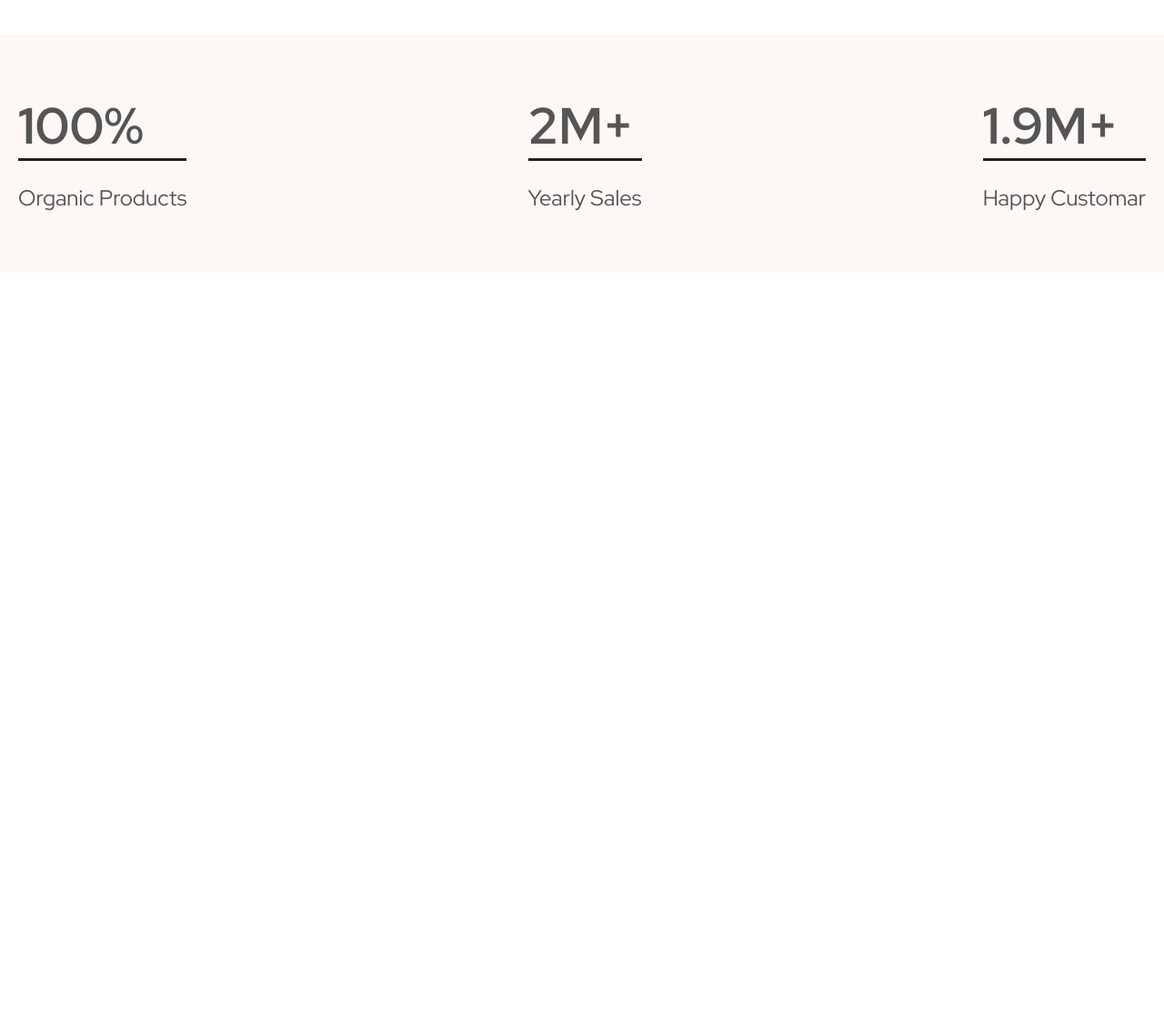
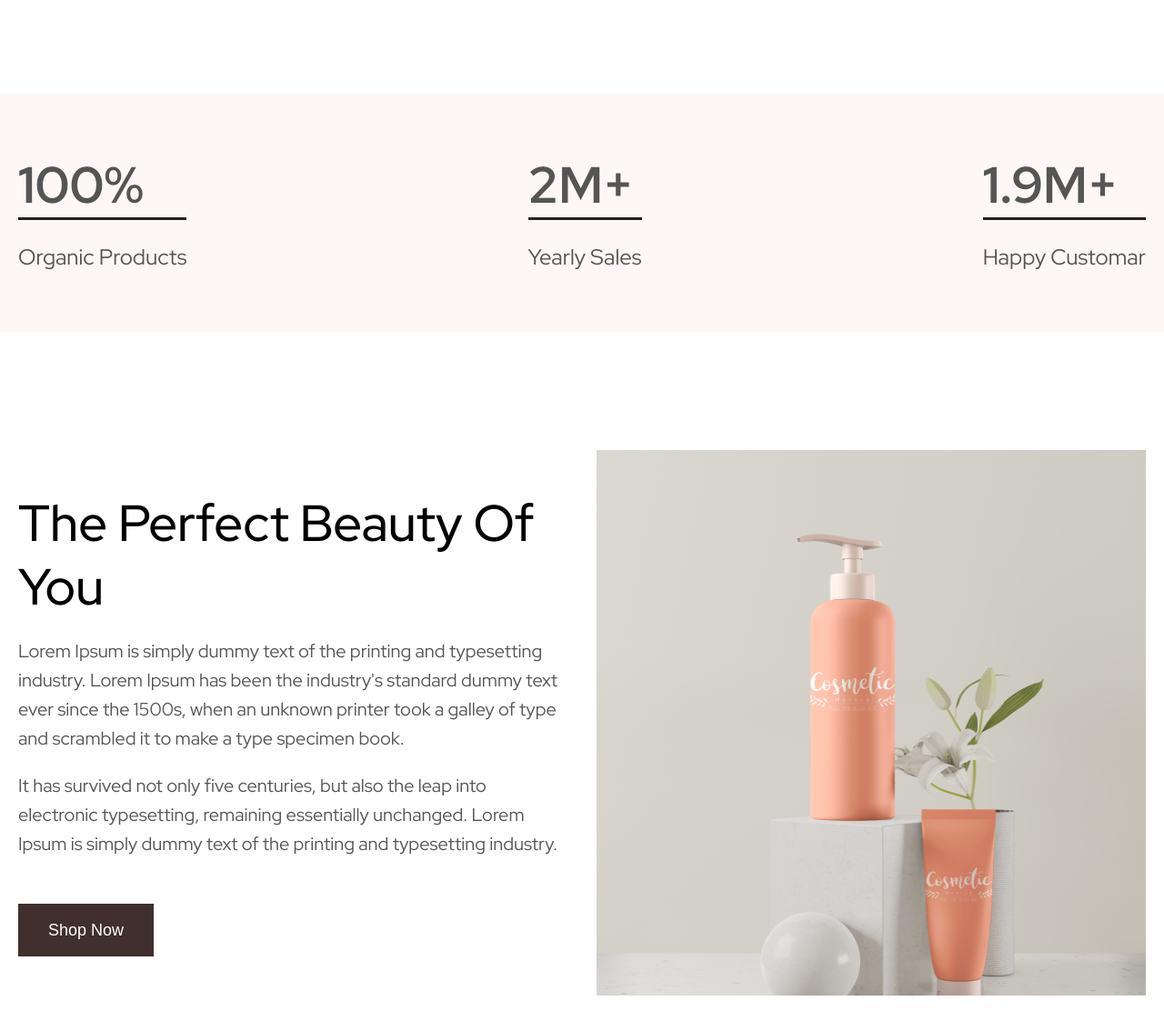
Before and after one commit to ArtemMerkushyn/dudeshape, a plain HTML site: page index.html in a window 1280 px wide. Shown: the part 2181-3315 px from the top of the page at 91% size. Before the commit the page ends 2481 px from the top, so only its background shows below. Drawn offline with nearby package versions, Linux system fonts and the light colour scheme.

Commit message:
wtote the section for promo

```diff
--- a/css/styles.css
+++ b/css/styles.css
@@ -392,6 +392,7 @@ li {
 /*=====================================================================================*/
 .benefits {
     background: #FDF8F5;
+    margin: 65px 0;
 }
 
 .benefits .container {
@@ -422,3 +423,31 @@ li {
     line-height: 30px;
     font-weight: 400;
 }
+/*=====================================================================================*/
+/* promo */
+/*=====================================================================================*/
+.promo .container {
+    display: flex;
+    gap: 32px;
+}
+
+.promo__item {
+    width: 50%;
+}
+
+.promo__item h3 {
+    padding-top: 45px;
+}
+
+.promo__item p {
+    margin-bottom: 20px;
+}
+
+.promo__item .btn {
+    margin-top: 30px;
+}
+
+.promo__item img {
+    width: 100%;
+    max-height: 600px;
+}
--- a/index.html
+++ b/index.html
@@ -152,6 +152,25 @@
         </div>
     </section>
 
+    <!-- promo -->
+     <section class="promo">
+        <div class="container">
+            <div class="promo__item">
+                <h3 class="title">The Perfect Beauty Of You</h3>
+                <p>
+                    Lorem Ipsum is simply dummy text of the printing and typesetting industry. Lorem Ipsum has been the industry's standard dummy text ever since the 1500s, when an unknown printer took a galley of type and scrambled it to make a type specimen book.
+                </p>
+                <p>
+                    It has survived not only five centuries, but also the leap into electronic typesetting, remaining essentially unchanged. Lorem Ipsum is simply dummy text of the printing and typesetting industry.
+                </p>
+                <button class="btn" type="button">Shop Now</button>
+            </div>
+            <div class="promo__item">
+                <img src="./img/promo.png" alt="promo">
+            </div>
+        </div>
+     </section>
+
     <!-- Подключение слайдера -->
     <script src="https://code.jquery.com/jquery-3.6.0.min.js"></script>
     <script src="//cdn.jsdelivr.net/npm/slick-carousel@1.8.1/slick/slick.min.js"></script>
```
Also changed, not shown: img/promo.png (added).
